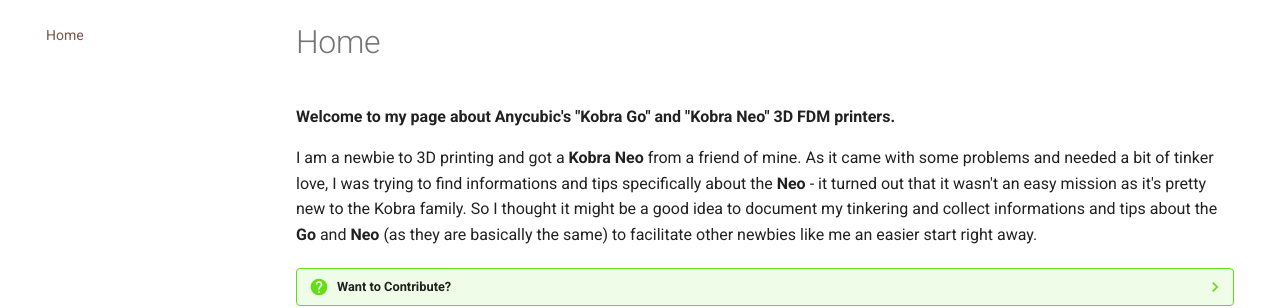
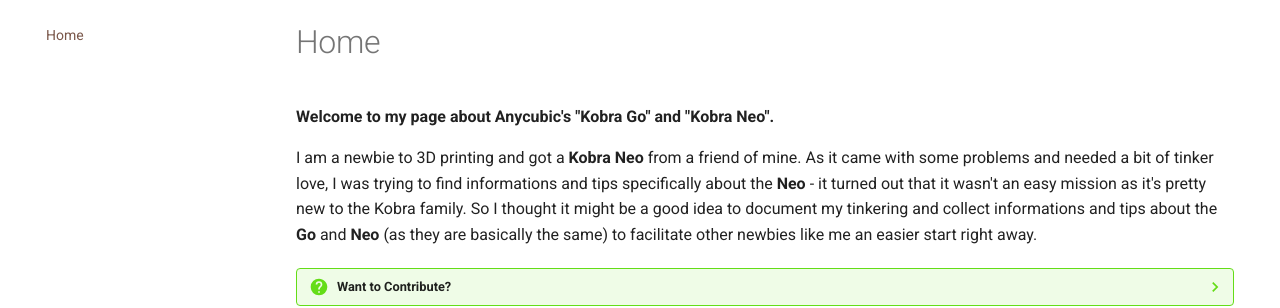
Before and after one commit to 1coderookie/KobraGoNeoInsights, an MkDocs documentation site: the page built from docs/index.md, in a window 1280 px wide and 1080 px high. Shown: the part 124-432 px from the top of the window. Built offline with MkDocs 1.6.1 and Material for MkDocs 9.7.7, drawn with Linux system fonts in a browser that asks for light colours; comment, search, counter and statistics services are not loaded.

Commit message:
Update index.md

```diff
--- a/docs/index.md
+++ b/docs/index.md
@@ -1,6 +1,6 @@
 <link rel=”manifest” href=”docs/manifest.webmanifest”>
 
-**Welcome to my page about Anycubic's "Kobra Go" and "Kobra Neo" 3D FDM printers.**
+**Welcome to my page about Anycubic's "Kobra Go" and "Kobra Neo".**
 
 I am a newbie to 3D printing and got a **Kobra Neo** from a friend of mine. As it came with some problems and needed a bit of tinker love, I was trying to find informations and tips specifically about the **Neo** - it turned out that it wasn't an easy mission as it's pretty new to the Kobra family. So I thought it might be a good idea to document my tinkering and collect informations and tips about the **Go** and **Neo** (as they are basically the same) to facilitate other newbies like me an easier start right away.
 
```
Also changed, not shown: other parts of docs/index.md (+2 -1 lines).
